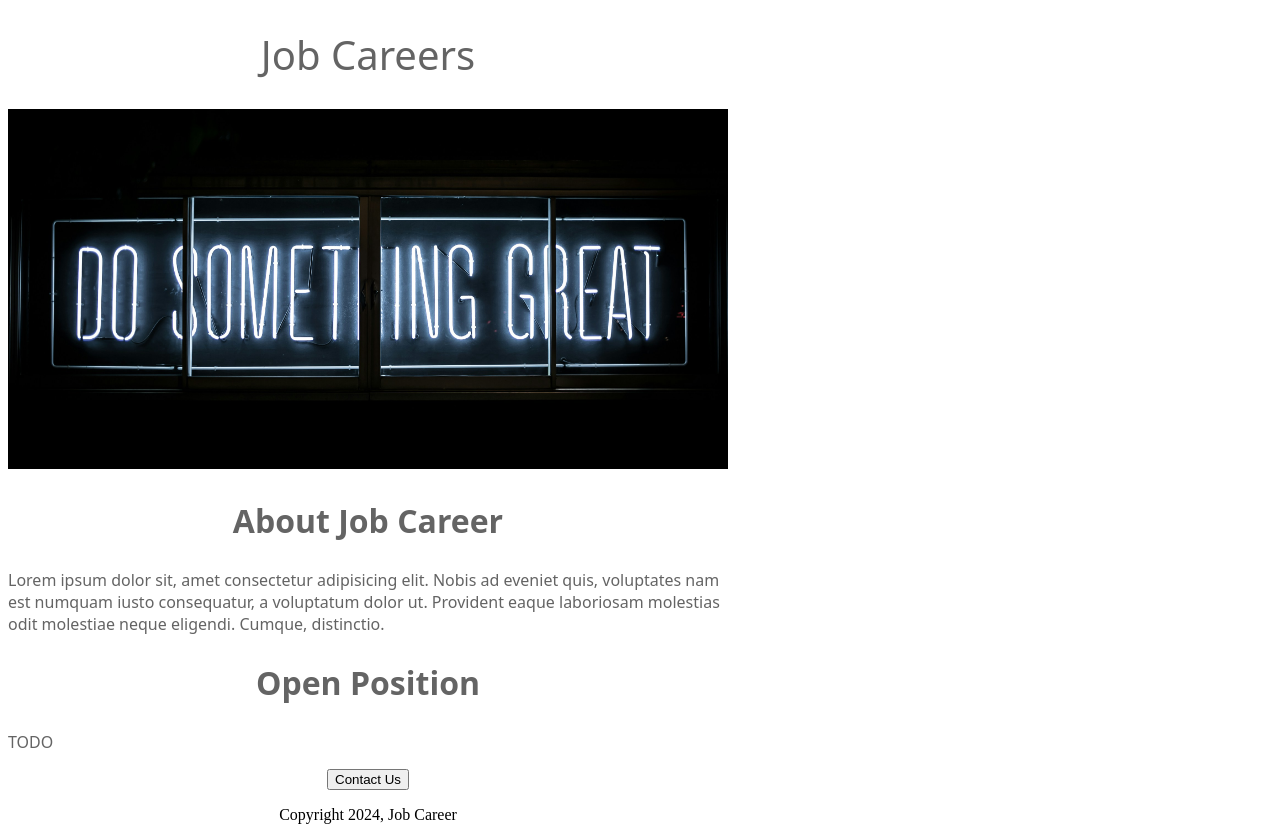
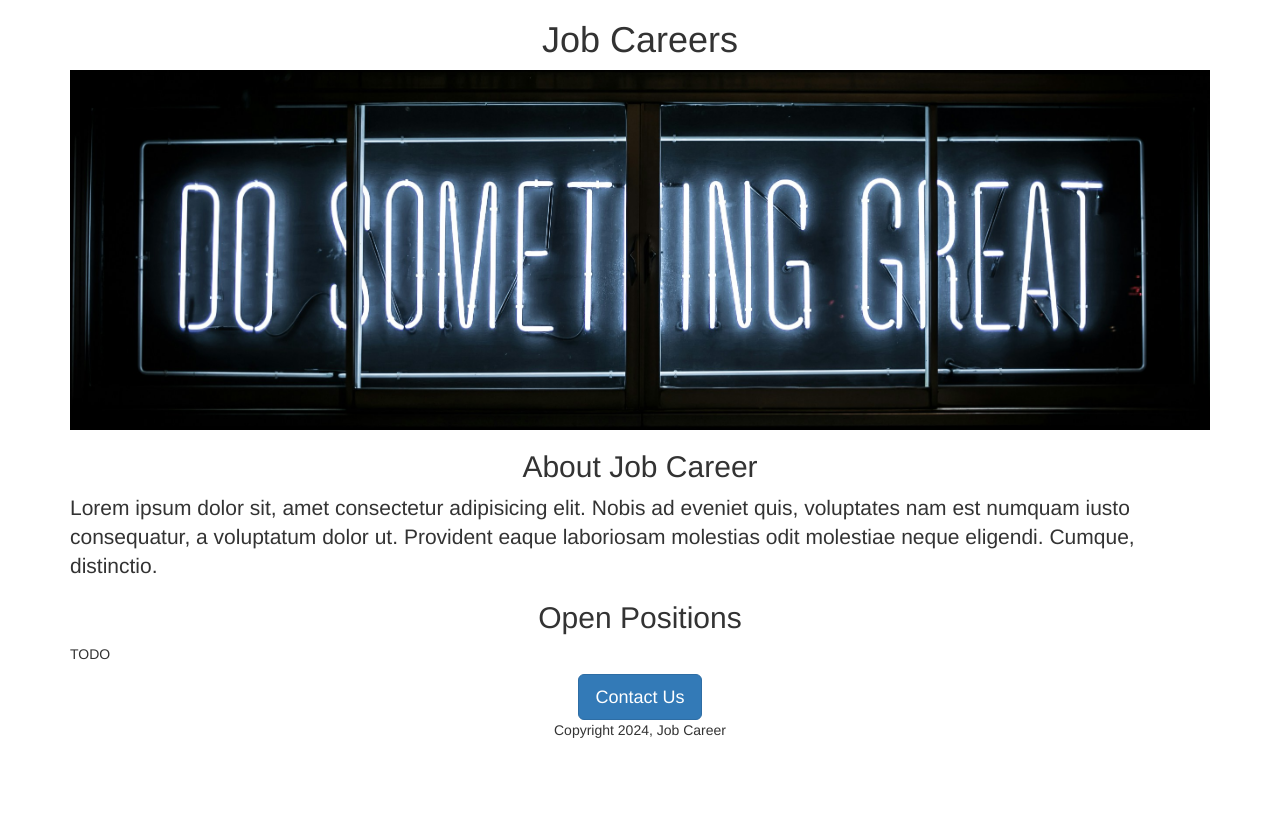
Before and after one commit to Rudraksh121a/job-career-website, a Flask app: page / in a window 1280 px wide. After the commit the page ends 738 px from the top, so only its background shows below. Run offline with Flask 3, Linux system fonts and the light colour scheme.

Commit message:
bootstrap added

```diff
--- a/templates/home.html
+++ b/templates/home.html
@@ -4,51 +4,41 @@
     <meta charset="UTF-8">
     <meta name="viewport" content="width=device-width, initial-scale=1.0">
     <title>Job Career</title>
+
+ <!-- Bootstrap -->
+ <link rel="stylesheet" href="https://cdn.jsdelivr.net/npm/bootstrap@3.4.1/dist/css/bootstrap.min.css" integrity="sha384-HSMxcRTRxnN+Bdg0JdbxYKrThecOKuH5zCYotlSAcp1+c8xmyTe9GYg1l9a69psu" crossorigin="anonymous">
     <style>
-        h1{
-            font-size: 40px;
-            font-family: system-ui, -apple-system, BlinkMacSystemFont, 'Segoe UI', Roboto, Oxygen, Ubuntu, Cantarell, 'Open Sans', 'Helvetica Neue', sans-serif;
-            font-weight: normal;
-            color: rgb(100, 100, 100);
-            text-align: center;
-        }
+
+
         #banner{
             height: 360px;
             width: 100%;
             object-fit: cover;
         }
-        h2{
-            font-family: system-ui, -apple-system, BlinkMacSystemFont, 'Segoe UI', Roboto, Oxygen, Ubuntu, Cantarell, 'Open Sans', 'Helvetica Neue', sans-serif;
-            font-size: 32px;
-            color: rgb(100, 100, 100);
-            text-align: center;
-        }
-        .bodytext {
-            font-family: system-ui, -apple-system, BlinkMacSystemFont, 'Segoe UI', Roboto, Oxygen, Ubuntu, Cantarell, 'Open Sans', 'Helvetica Neue', sans-serif;
-            color: rgb(100, 100, 100);
 
-        }
-        #container{
-            max-width: 720px;
-            margin: 0,auto;
-        }
     </style>
+
 </head>
 <body>
-   <div id="container">
-    <h1>Job Careers</h1>
-    <img id="banner" src="static/banner.jpg" alt="image">
+   <div class="container">
+    <h1 class="text-center mt-4 mb-4" >Job Careers</h1>
+    <img class="img-fluid" id="banner" src="static/banner.jpg" alt="image">
 
-    <h2>About Job Career</h2>
-    <p class="bodytext" >Lorem ipsum dolor sit, amet consectetur adipisicing elit. Nobis ad eveniet quis, voluptates nam est numquam iusto consequatur, a voluptatum dolor ut. Provident eaque laboriosam molestias odit molestiae neque eligendi. Cumque, distinctio.</p>
+    <h2 class="text-center">About Job Career</h2>
+    <p class="lead" >Lorem ipsum dolor sit, amet consectetur adipisicing elit. Nobis ad eveniet quis, voluptates nam est numquam iusto consequatur, a voluptatum dolor ut. Provident eaque laboriosam molestias odit molestiae neque eligendi. Cumque, distinctio.</p>
 
-    <h2>Open Position</h2>
+    <h2 class="text-center mt-2 mb-4" >Open Positions</h2>
     <p class="bodytext">TODO</p>
-    <div style="text-align: center;">
-        <button>Contact Us</button>
-        <p>Copyright 2024, Job Career </p>
+    <div class="text-center">
+        <button class="btn btn-primary btn-lg">Contact Us</button>
+        <p class="mt-4">Copyright 2024, Job Career </p>
     </div>
 
    </div>
+
+     <!-- jQuery (necessary for Bootstrap's JavaScript plugins) -->
+     <script src="https://code.jquery.com/jquery-1.12.4.min.js" integrity="sha384-nvAa0+6Qg9clwYCGGPpDQLVpLNn0fRaROjHqs13t4Ggj3Ez50XnGQqc/r8MhnRDZ" crossorigin="anonymous"></script>
+     <!-- Include all compiled plugins (below), or include individual files as needed -->
+     <script src="https://cdn.jsdelivr.net/npm/bootstrap@3.4.1/dist/js/bootstrap.min.js" integrity="sha384-aJ21OjlMXNL5UyIl/XNwTMqvzeRMZH2w8c5cRVpzpU8Y5bApTppSuUkhZXN0VxHd" crossorigin="anonymous"></script>
 </body>
 </html>
```
